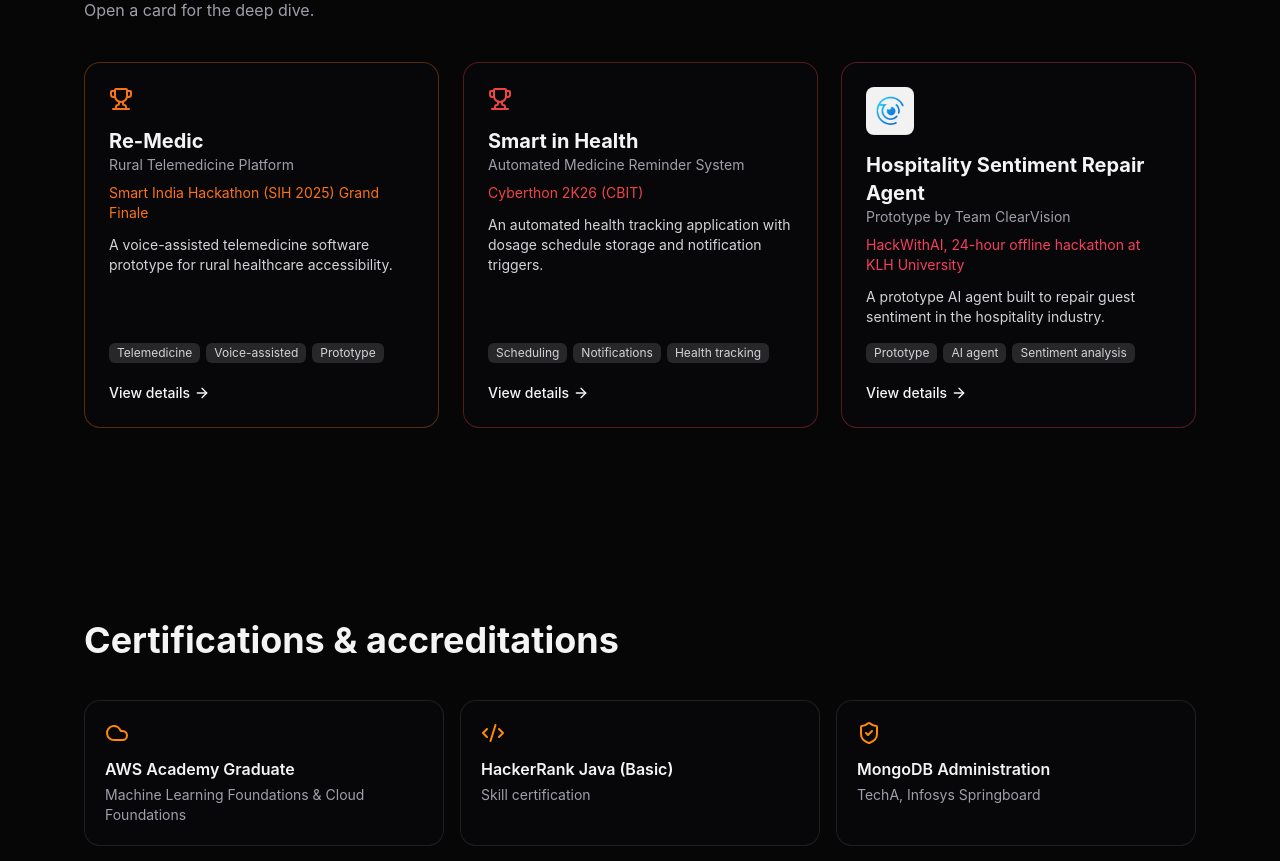
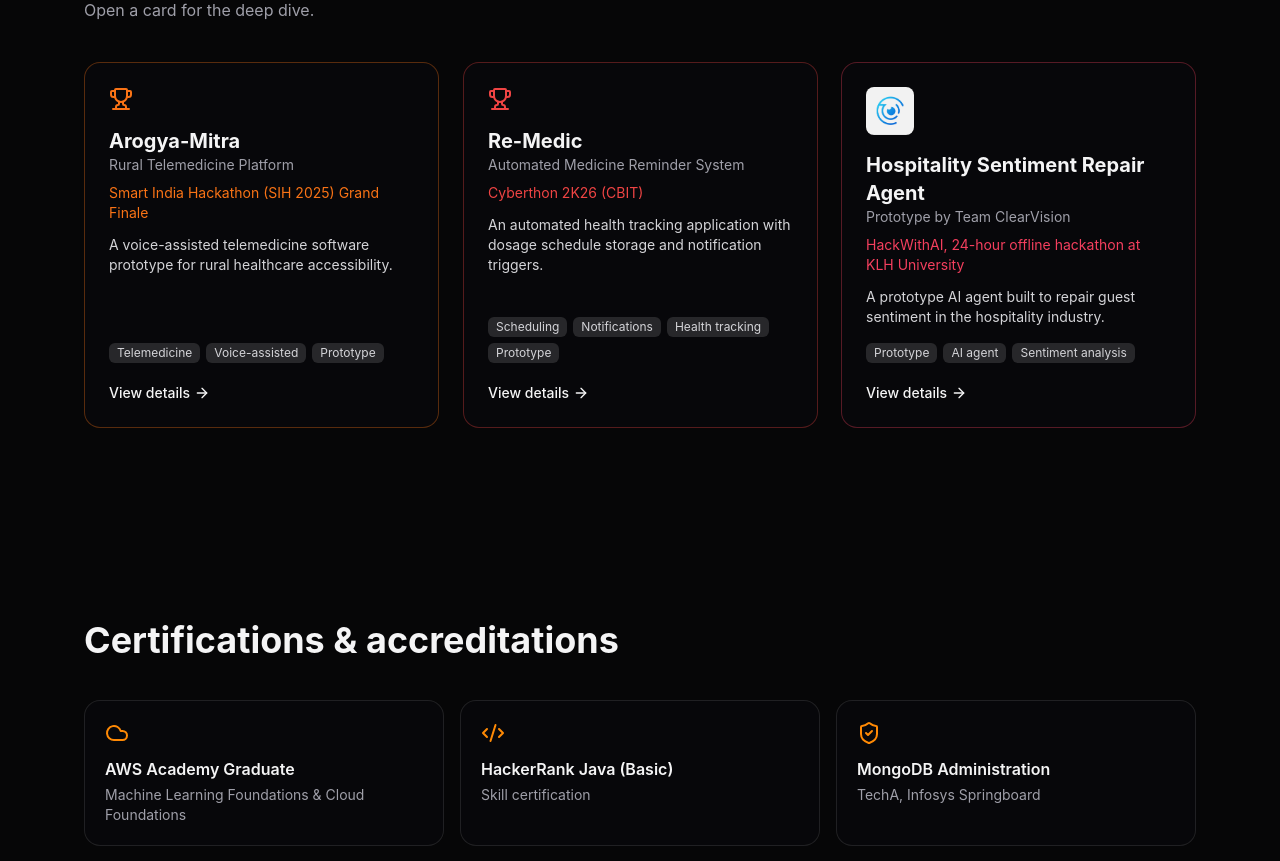
Before and after one commit to bitavaram2006-abhi/AbhinavSai-Portfolio, a React (Vite) app: page / in a window 1280 px wide. Shown: the part 3540-4401 px from the top of the page. Built offline with nearby package versions, Linux system fonts and the light colour scheme.

Commit message:
Update Section Projects

```diff
--- a/src/Portfolio.jsx
+++ b/src/Portfolio.jsx
@@ -98,13 +98,13 @@ const EXP = [
 
 // Edit the `stack` tags and `points` to match what you actually built.
 const PROJECTS = [
-  { t: "Re-Medic", sub: "Rural Telemedicine Platform", event: "Smart India Hackathon (SIH 2025) Grand Finale", color: "#F97316",
+  { t: "Arogya-Mitra", sub: "Rural Telemedicine Platform", event: "Smart India Hackathon (SIH 2025) Grand Finale", color: "#F97316",
     desc: "A voice-assisted telemedicine software prototype for rural healthcare accessibility.",
     stack: ["Telemedicine", "Voice-assisted", "Prototype"],
     points: ["Voice-assisted interaction aimed at rural healthcare access", "Reached the SIH 2025 Grand Finale", "Served as National Student Coordinator"] },
-  { t: "Smart in Health", sub: "Automated Medicine Reminder System", event: "Cyberthon 2K26 (CBIT)", color: "#EF4444",
+  { t: "Re-Medic", sub: "Automated Medicine Reminder System", event: "Cyberthon 2K26 (CBIT)", color: "#EF4444",
     desc: "An automated health tracking application with dosage schedule storage and notification triggers.",
-    stack: ["Scheduling", "Notifications", "Health tracking"],
+    stack: ["Scheduling", "Notifications", "Health tracking", "Prototype"],
     points: ["Stores dosage schedules per medicine", "Notification triggers remind users at dose time", "Built for Cyberthon 2K26 at CBIT"] },
   { t: "Hospitality Sentiment Repair Agent", sub: "Prototype by Team ClearVision", team: "ClearVision",
   event: "HackWithAI, 24-hour offline hackathon at KLH University", color: "#F43F5E",
```
